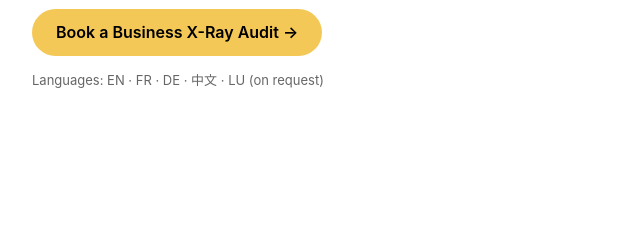
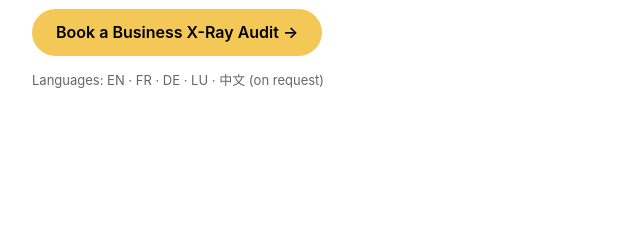
Before and after one commit to chemintelligenceglobal-dot/chemintelligenceglobal-dot.github.io, a plain HTML site: page index.html in a window 1280 px wide. Shown: the part 431-659 px from the top of the page, 182-822 px from the left. Drawn offline with Linux system fonts and the light colour scheme.

Commit message:
Update index.html

```diff
--- a/index.html
+++ b/index.html
@@ -46,7 +46,7 @@
     <a href="#contact" class="btn-main">Book a Business X-Ray Audit →</a>
 
     <p class="for-line">
-      Languages: EN · FR · DE · 中文 · LU (on request)
+      Languages: EN · FR · DE · LU · 中文 (on request)
     </p>
   </header>
 
```
